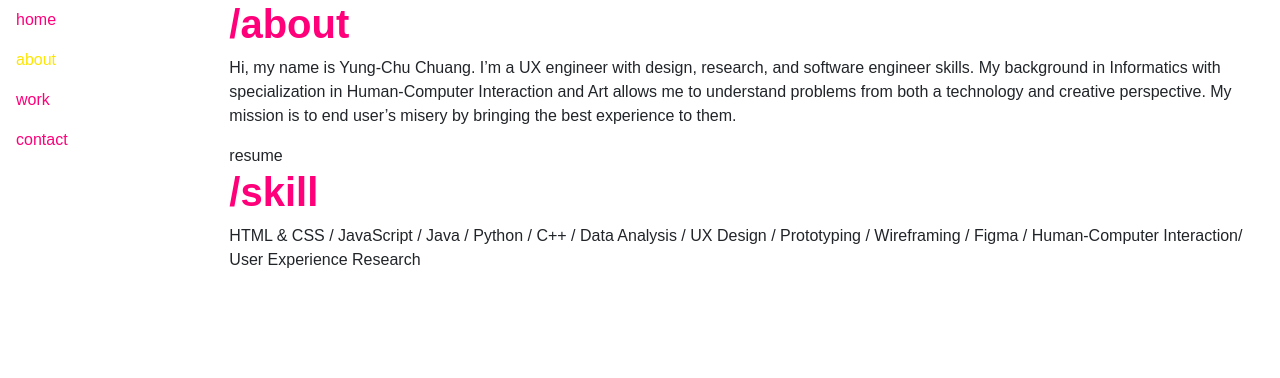
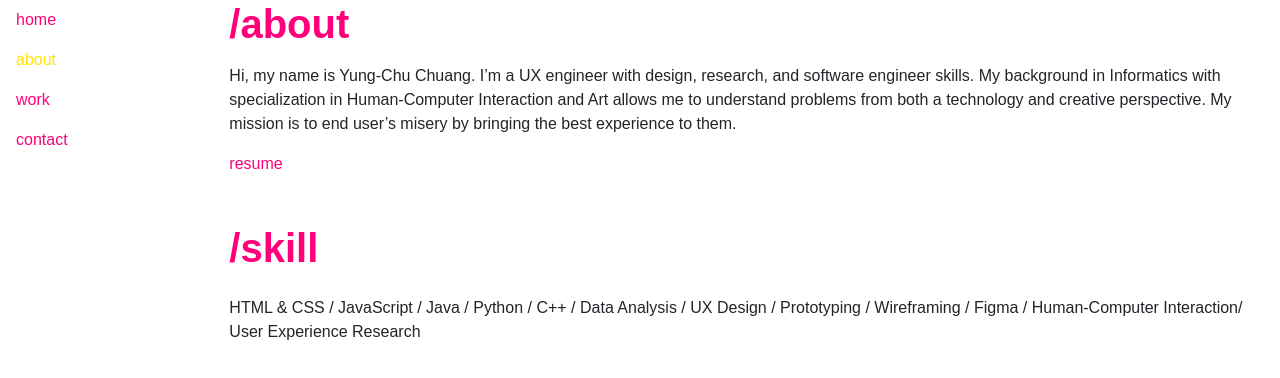
Before and after one commit to yungpiggy1219/React-Portfolio-Website, a JavaScript app: page /about in a window 1280 px wide. Shown: the top 378 px of the page. Built offline with nearby package versions, Linux system fonts and the light colour scheme; the HTML template or start-up script is replaced by a standard one.

Commit message:
Update About.js

```diff
--- a/src/pages/About.js
+++ b/src/pages/About.js
@@ -2,9 +2,9 @@ import { Container, Row, Col } from 'react-bootstrap';
 
 export default function About() {
     return (
-        <Container className=''>
+        <Container>
             <Row>
-                <h1>/about</h1>
+                <h1 className='mb-3'>/about</h1>
             </Row>
 
             <Row>
@@ -14,13 +14,14 @@ export default function About() {
                     to understand problems from both a technology and creative perspective.
                     My mission is to end user’s misery by bringing the best experience to them.
                 </p>
+
             </Row>
 
-            <Row>
-                <a>resume</a>
+            <Row className='hoverUnderline'>
+                <div href="#" target="_blank">resume</div>
+
             </Row>
-
-            <Row>
+            <Row className='mt-5 mb-3'>
                 <h1>/skill</h1>
             </Row>
 
```
